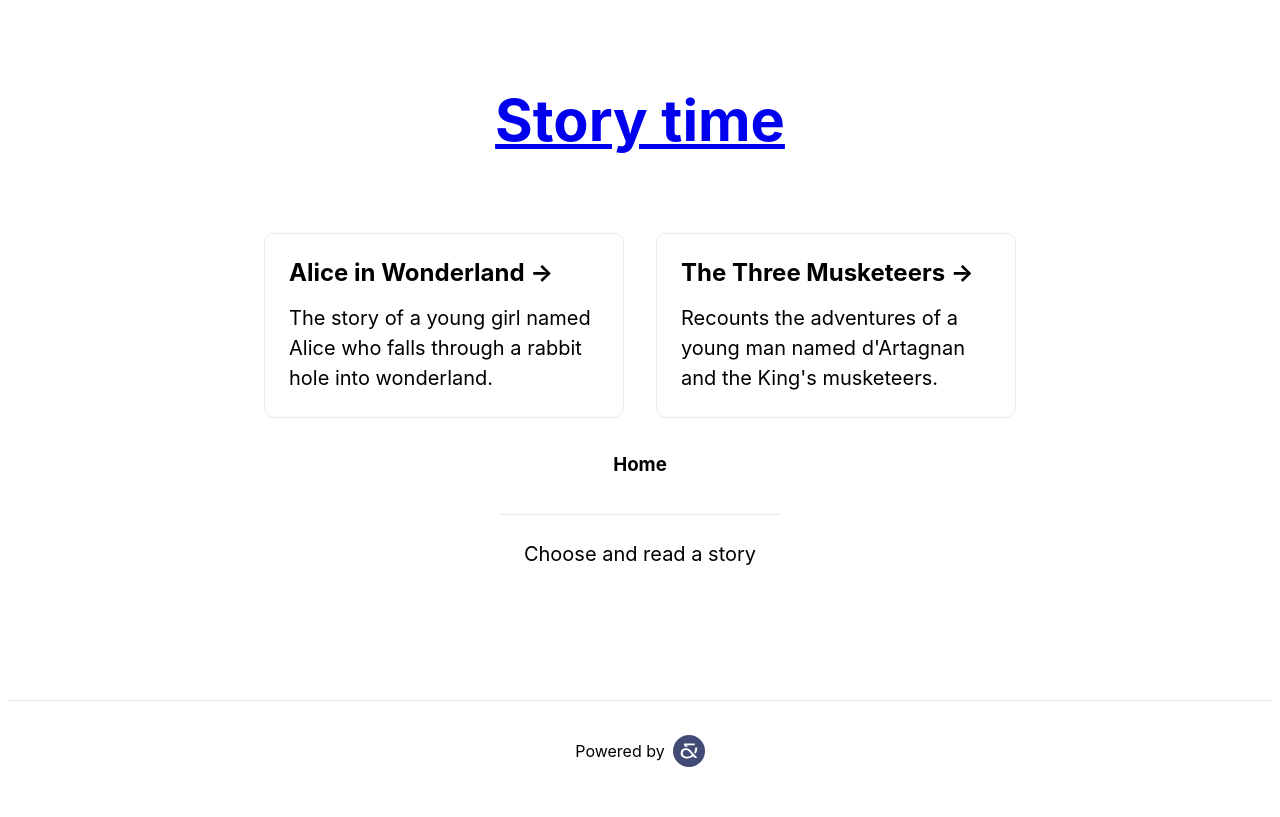
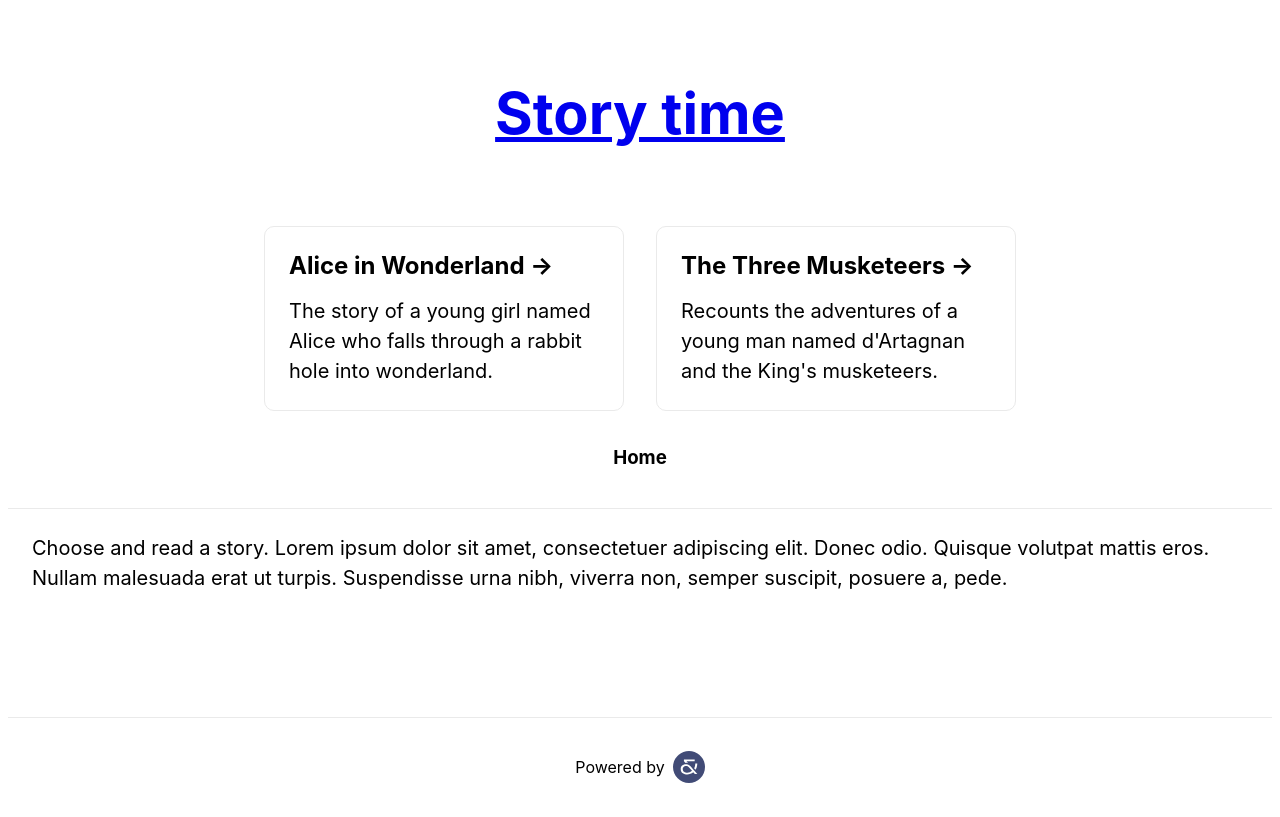
Before and after one commit to asbrwl/nextjs-one-oh-one, a Next.js app: page / in a window 1280 px wide. Built offline with nearby package versions, Linux system fonts and the light colour scheme.

Commit message:
Update index.js

```diff
--- a/pages/index.js
+++ b/pages/index.js
@@ -28,7 +28,7 @@ export default function Home() {
         </div>
         <h3>Home</h3>
         <p className={styles.storytext}>
-        Choose and read a story
+        Choose and read a story. Lorem ipsum dolor sit amet, consectetuer adipiscing elit. Donec odio. Quisque volutpat mattis eros. Nullam malesuada erat ut turpis. Suspendisse urna nibh, viverra non, semper suscipit, posuere a, pede.
         </p>
 
       </main>
```
